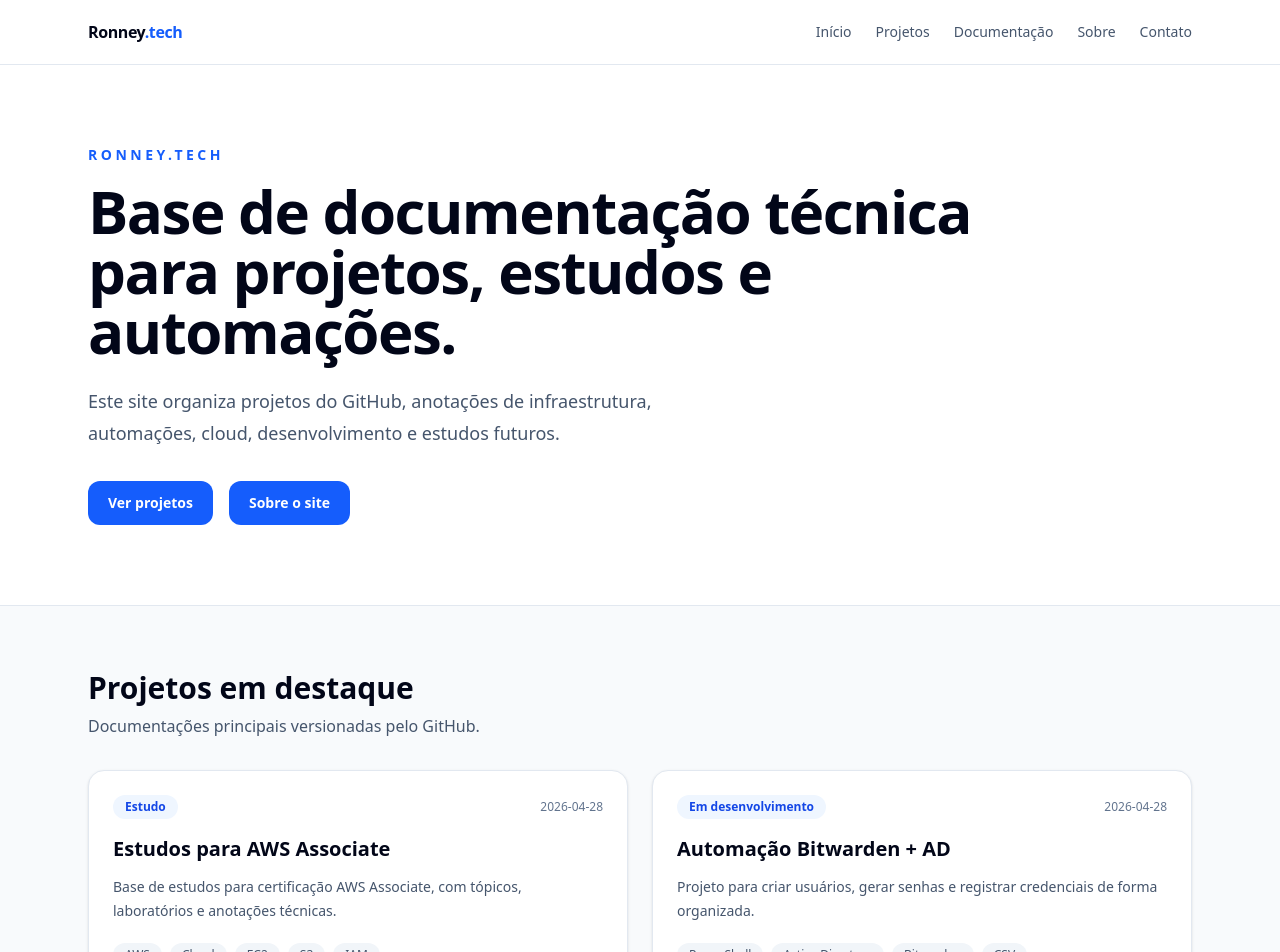
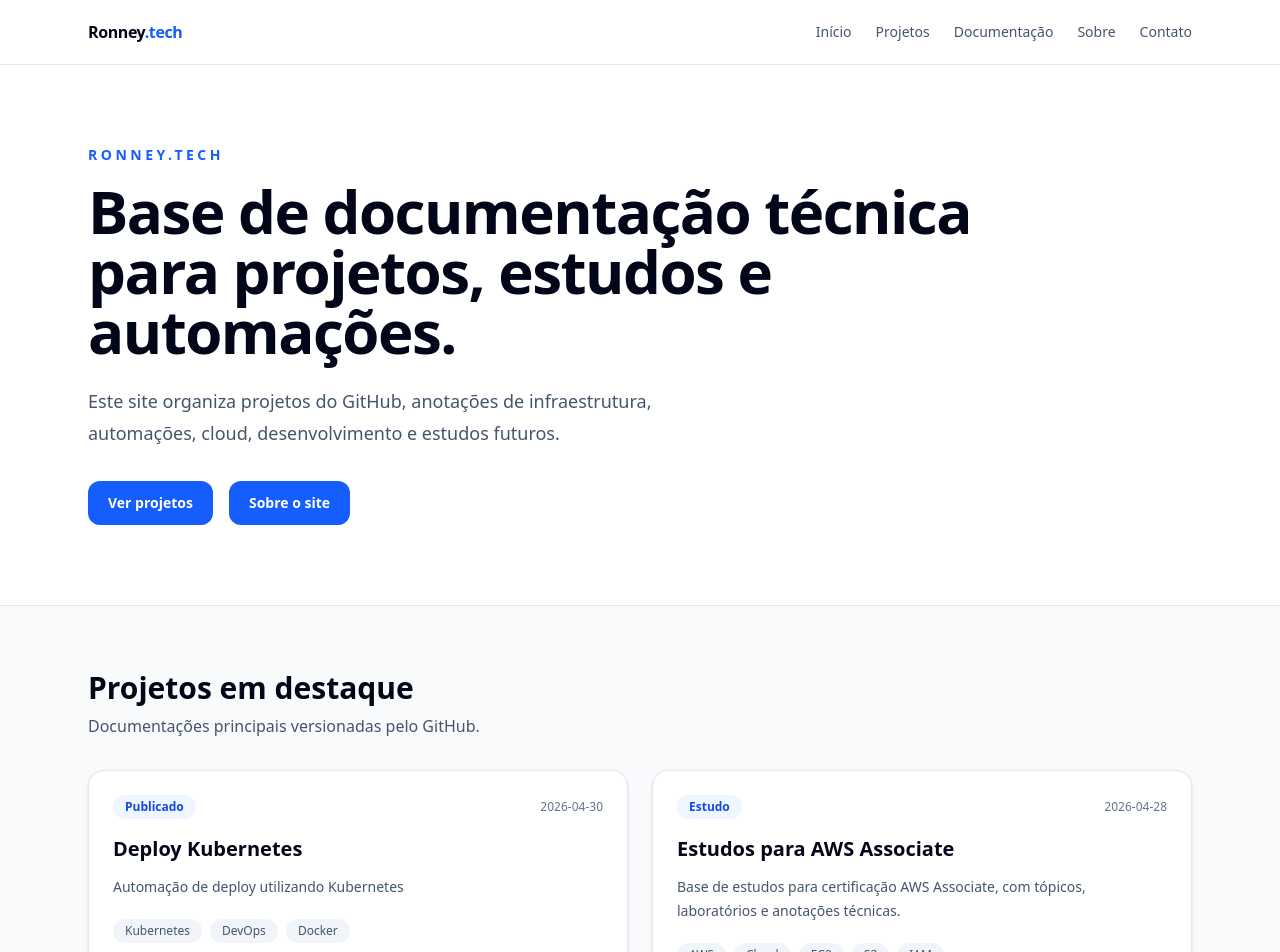
Before and after one commit to Marcusronney/ronney-tech, a Next.js app: page / in a window 1280 px wide. Shown: the top 952 px of the page. Built offline with nearby package versions, Linux system fonts and the light colour scheme.

Commit message:
feat: reestruturar e restaurar documentação de automação de deploy com Kubernetes

```diff
--- a/src/app/blog/[slug]/page.tsx
+++ b/src/app/blog/[slug]/page.tsx
@@ -72,7 +72,7 @@ export default function ProjetoDetalhePage({ params }: PageProps) {
               </span>
             ))}
           </div>
-
+G
           {/* BOTÕES DE AÇÃO */}
           <div className="mt-8 flex flex-wrap gap-4">
 
--- a/src/content/projetos/deploy_kubernetes.md
+++ b/src/content/projetos/deploy-kubernetes.md
@@ -1,9 +1,14 @@
 ---
-title: "Deploy Kubernetes"
-description: "Automação de deploy utilizando Kubernetes"
-date: "2026-04-30"
-tags: ["Kubernetes", "DevOps", "Docker"]
-github: "https://github.com/Marcusronney/deploy_kubernetes"
+titulo: "Deploy Kubernetes"
+descricao: "Automação de deploy utilizando Kubernetes"
+data: "2026-04-30"
+tecnologias:
+  - Kubernetes
+  - DevOps
+  - Docker
+repositorio: "https://github.com/Marcusronney/deploy_kubernetes"
+status: "Publicado"
+destaque: true
 ---
 
 # Deploy Kubernetes
```
